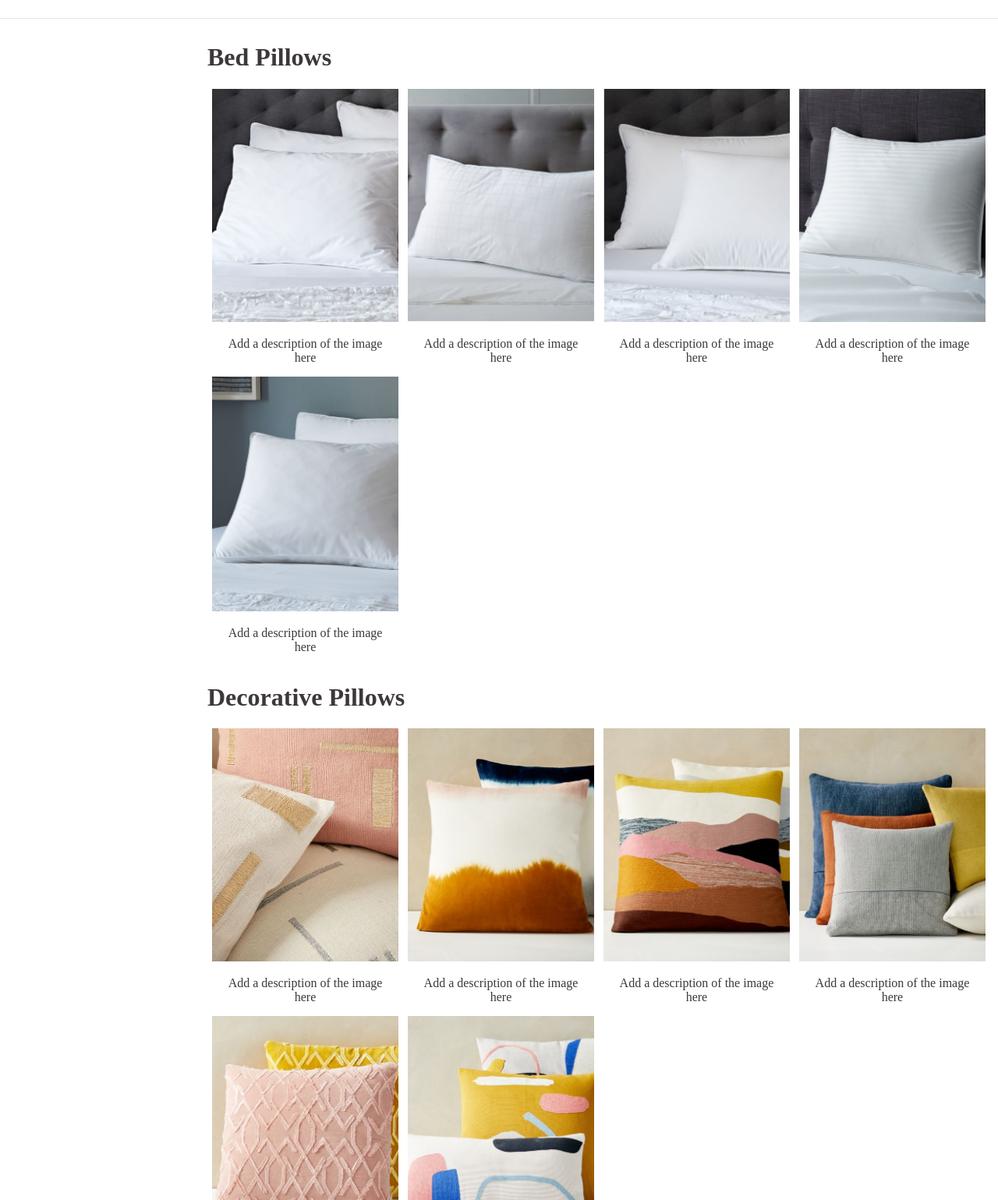
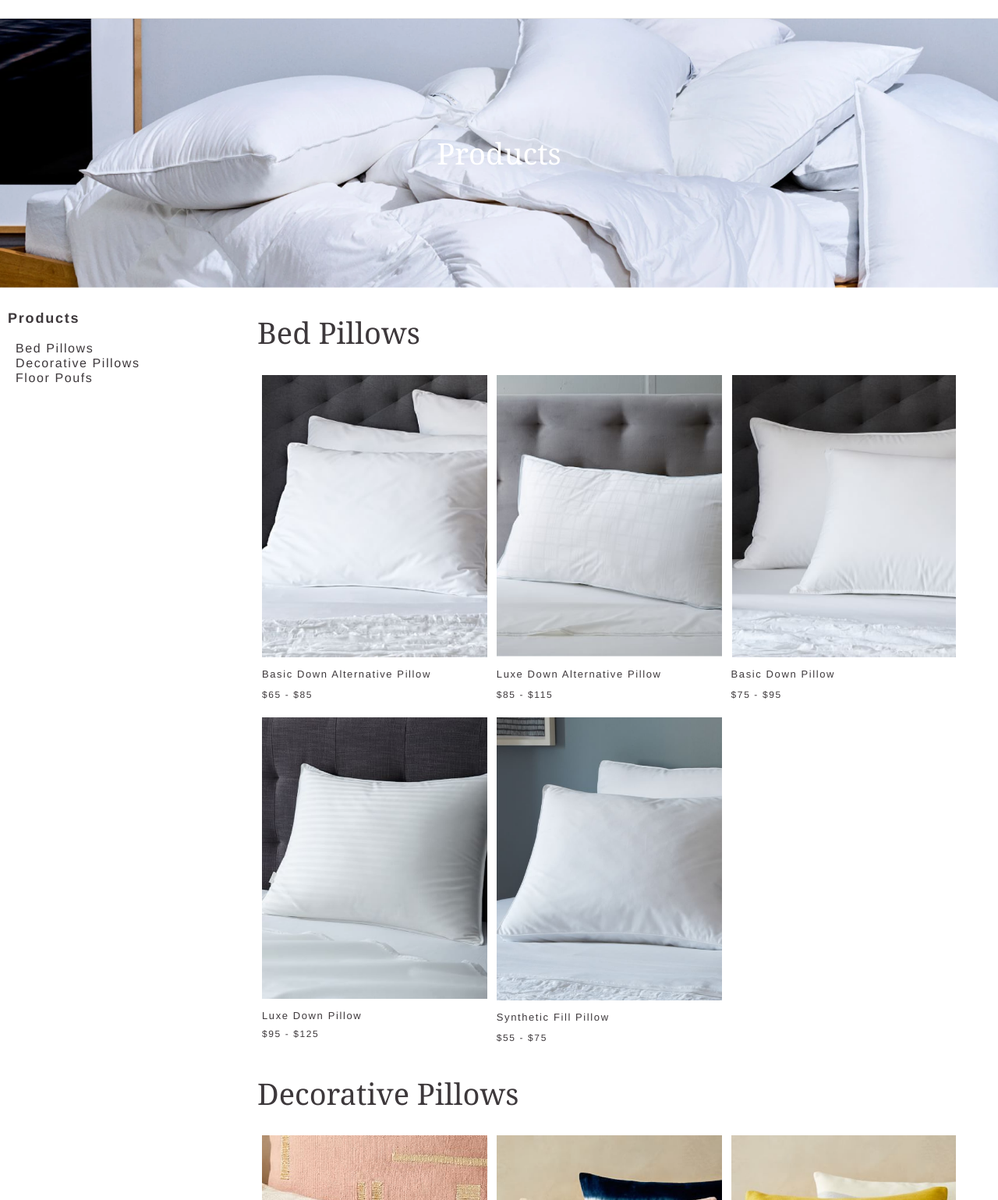
Before and after one commit to mag-e-williams/mag-e-williams.github.io, a plain HTML site: page products.html in a window 1280 px wide. Shown: the part 61-1600 px from the top of the page at 78% size. Drawn offline with Linux system fonts and the light colour scheme.

Commit message:
banner on products page, products page done for now

```diff
--- a/css/styles.css
+++ b/css/styles.css
@@ -4,6 +4,20 @@ body, html {
   margin: 0;
   position: relative;
   color: #3D383B;
+}
+
+a, p, h1, h2, h3, h4, h5 {
+  color: #3D383B;
+}
+
+h1 {
+  font-family: Georgia;
+  font-style: normal;
+  font-weight: lighter;
+  font-size: 38px;
+  line-height: 45px;
+  display: flex;
+  align-items: flex-end;
 }
 
 .navbar-brand {
@@ -16,8 +30,54 @@ body, html {
 
 nav {
   border-bottom: 0.5px solid #E5E5E5;
-;
 }
+
+
+.image-banner {
+  background-image: url("../assets/images/header_images/image 4.png");
+  height: 345px;
+  background-position: center;
+  background-repeat: no-repeat;
+  background-size: cover;
+  position: relative;
+}
+
+
+.banner-text {
+  text-align: center;
+  position: absolute;
+  top: 50%;
+  left: 50%;
+  transform: translate(-50%, -50%);
+}
+
+.banner-text h1 {
+  color: white;
+}
+
+.sidebar {
+  font-family: Helvetica Neue;
+}
+
+.sidebar h3 {
+  font-weight: bold;
+  font-size: 18px;
+  line-height: 22px;
+  letter-spacing: 0.1em;
+}
+
+.sidebar ul li a {
+  text-decoration: none;
+  font-size: 16px;
+  line-height: 19px;
+  letter-spacing: 0.1em;
+  margin-left: 10px;
+}
+
+.sidebar ul li a:hover {
+  opacity: .7
+}
+
 
 ul {
   list-style-type: none;
@@ -26,11 +86,11 @@ ul {
   overflow: hidden;
 }
 
-li {
+nav li {
   float: left;
 }
 
-li a {
+nav li a {
   display: block;
   color: #3D383B;
   text-align: bottom;
@@ -65,16 +125,30 @@ nav .nav-items li a:hover::after {
 }
 
 
-
 div.gallery img {
   width: 100%;
   height: auto;
 }
 
 div.desc {
-  padding: 15px;
-  text-align: center;
+  text-align: left;
+  font-family: Helvetica Neue;
+  font-style: normal;
+  line-height: 10px;
+  letter-spacing: 0.1em;
 }
+
+div .desc .card-title {
+  font-weight: 500;
+  font-size: 13px;
+
+}
+
+div .desc .card-subtitle {
+  font-weight: normal;
+  font-size: 12px;
+}
+
 
 * {
   box-sizing: border-box;
@@ -83,7 +157,9 @@ div.desc {
 .responsive {
   padding: 0 6px;
   float: left;
-  width: 24.99999%;
+  width: 32%;
+  margin: 6px 0;
+
 }
 
 @media only screen and (max-width: 700px) {
@@ -111,9 +187,9 @@ div.desc {
 }
 
 .column.sidebar {
-  width: 20%;
+  width: 25%;
 }
 
 .column.gallery {
-  width: 80%;
+  width: 75%;
 }
--- a/products.html
+++ b/products.html
@@ -35,16 +35,31 @@
             </div>
         </nav>
 
+    <div class="image-banner">
+      <div class="banner-text">
+        <h1>Products</h1>
+      </div>
+    </div>
+
     <div class="content row">
 
         <div class="column sidebar">
+            <h3>Products</h3>
+            <ul>
+                <li><a href="#bed_pillows">Bed Pillows</a>
+                </li>
+                <li><a href="#decorative_pillows">Decorative Pillows</a>
+                </li>
+                <li><a href="#poufs">Floor Poufs</a>
+                </li>
+            </ul>
         </div>
 
         <div class="column gallery">
 
         <!-- BED PILLOWS -->
 
-        <h1>Bed Pillows</h1>
+        <h1 id="bed_pillows">Bed Pillows</h1>
         <div class="product_gallery">
 
             <div class="responsive">
@@ -52,7 +67,12 @@
                 <a target="_blank" href="">
                   <img src="assets/images/product_images/image 11.png" width="325" height="405">
                 </a>
-                <div class="desc">Add a description of the image here</div>
+                <div class="desc">
+                    <p class="card-title">Basic Down Alternative Pillow
+                    <p>
+                    <p class="card-subtitle">$65 - $85
+                    </p>
+                </div>
               </div>
             </div>
 
@@ -61,7 +81,12 @@
                 <a target="_blank" href="">
                   <img src="assets/images/product_images/image 13.png" width="325" height="405">
                 </a>
-                <div class="desc">Add a description of the image here</div>
+                <div class="desc">
+                    <p class="card-title">Luxe Down Alternative Pillow
+                    <p>
+                    <p class="card-subtitle">$85 - $115
+                    </p>
+                </div>
               </div>
             </div>
 
@@ -70,7 +95,12 @@
                 <a target="_blank" href="">
                   <img src="assets/images/product_images/image 15.png" width="325" height="405">
                 </a>
-                <div class="desc">Add a description of the image here</div>
+                <div class="desc">
+                    <p class="card-title">Basic Down Pillow
+                    <p>
+                    <p class="card-subtitle">$75 - $95
+                    </p>
+                </div>
               </div>
             </div>
 
@@ -79,7 +109,12 @@
                 <a target="_blank" href="">
                   <img src="assets/images/product_images/image 14.png" width="325" height="405">
                 </a>
-                <div class="desc">Add a description of the image here</div>
+                <div class="desc">
+                     <p class="card-title">Luxe Down Pillow
+                    </p>
+                    <p class="card-subtitle">$95 - $125
+                    </p>
+                </div>
               </div>
             </div>
 
@@ -88,7 +123,12 @@
                 <a target="_blank" href="">
                   <img src="assets/images/product_images/image 10.png" width="325" height="405">
                 </a>
-                <div class="desc">Add a description of the image here</div>
+                <div class="desc">
+                    <p class="card-title">Synthetic Fill Pillow
+                    <p>
+                    <p class="card-subtitle">$55 - $75
+                    </p>
+                </div>
               </div>
             </div>
 
@@ -98,7 +138,7 @@
         <div class="clearfix"></div>
 
         <!-- DECORATIVE PILLOWS -->
-        <h1>Decorative Pillows</h1>
+        <h1 id="decorative_pillows">Decorative Pillows</h1>
         <div class="product_gallery">
 
 
@@ -107,7 +147,12 @@
                 <a target="_blank" href="">
                   <img src="assets/images/product_images/image 11-2.png" width="325" height="405">
                 </a>
-                <div class="desc">Add a description of the image here</div>
+                <div class="desc">
+                    <p class="card-title">Metallic Embroidered Pillow
+                    <p>
+                    <p class="card-subtitle">$50 - $165
+                    </p>
+                </div>
               </div>
             </div>
 
@@ -116,7 +161,12 @@
                 <a target="_blank" href="">
                   <img src="assets/images/product_images/image 13-2.png" width="325" height="405">
                 </a>
-                <div class="desc">Add a description of the image here</div>
+                <div class="desc">
+                    <p class="card-title">Tie-Dye Pillow
+                    <p>
+                    <p class="card-subtitle">$50 - $165
+                    </p>
+                </div>
               </div>
             </div>
 
@@ -125,7 +175,12 @@
                 <a target="_blank" href="">
                   <img src="assets/images/product_images/image 14-2.png" width="325" height="405">
                 </a>
-                <div class="desc">Add a description of the image here</div>
+                <div class="desc">
+                    <p class="card-title">Earth Tones Patchwork Pillow
+                    <p>
+                    <p class="card-subtitle">$50 - $165
+                    </p>
+                </div>
               </div>
             </div>
 
@@ -134,7 +189,12 @@
                 <a target="_blank" href="">
                   <img src="assets/images/product_images/image 15-1.png" width="325" height="405">
                 </a>
-                <div class="desc">Add a description of the image here</div>
+                <div class="desc">
+                    <p class="card-title">Corded Color Pillow
+                    <p>
+                    <p class="card-subtitle">$50 - $165
+                    </p>
+                </div>
               </div>
             </div>
 
@@ -144,7 +204,12 @@
                 <a target="_blank" href="">
                   <img src="assets/images/product_images/image 16.png" width="325" height="405">
                 </a>
-                <div class="desc">Add a description of the image here</div>
+                <div class="desc">
+                    <p class="card-title">Velvet Cross Pillow
+                    <p>
+                    <p class="card-subtitle">$35 - $75
+                    </p>
+                </div>
               </div>
             </div>
 
@@ -153,7 +218,12 @@
                 <a target="_blank" href="">
                   <img src="assets/images/product_images/image 9-1.png" width="325" height="405">
                 </a>
-                <div class="desc">Add a description of the image here</div>
+                <div class="desc">
+                    <p class="card-title">Corded Decorative Pillow
+                    <p>
+                    <p class="card-subtitle">$35 - $75
+                    </p>
+                </div>
               </div>
             </div>
 
@@ -163,7 +233,7 @@
 
 
         <!-- POUFS -->
-        <h1>Poufs</h1>
+        <h1 id="poufs">Poufs</h1>
         <div class="product_gallery">
 
             <div class="responsive">
@@ -171,7 +241,12 @@
                 <a target="_blank" href="">
                   <img src="assets/images/product_images/image 9.png" width="325" height="405">
                 </a>
-                <div class="desc">Add a description of the image here</div>
+                <div class="desc">
+                    <p class="card-title">Velvet Round Floor Pouf
+                    <p>
+                    <p class="card-subtitle">$215
+                    </p>
+                </div>
               </div>
             </div>
 
@@ -180,7 +255,12 @@
                 <a target="_blank" href="">
                   <img src="assets/images/product_images/image 11-1.png" width="325" height="405">
                 </a>
-                <div class="desc">Add a description of the image here</div>
+                <div class="desc">
+                    <p class="card-title">Velvet Square Floor Pouf
+                    <p>
+                    <p class="card-subtitle">$245
+                    </p>
+                </div>
               </div>
             </div>
 
@@ -190,7 +270,12 @@
                 <a target="_blank" href="">
                   <img src="assets/images/product_images/image 13-1.png"  width="325" height="405">
                 </a>
-                <div class="desc">Add a description of the image here</div>
+                <div class="desc">
+                    <p class="card-title">Sherpa Floor Pouf – Low
+                    <p>
+                    <p class="card-subtitle">$245
+                    </p>
+                </div>
               </div>
             </div>
 
@@ -199,7 +284,12 @@
                 <a target="_blank" href="">
                   <img src="assets/images/product_images/image 14-1.png" width="325" height="405">
                 </a>
-                <div class="desc">Add a description of the image here</div>
+                <div class="desc">
+                    <p class="card-title">Sherpa Floor Pouf – High
+                    <p>
+                    <p class="card-subtitle">$275
+                    </p>
+                </div>
               </div>
             </div>
 
```
